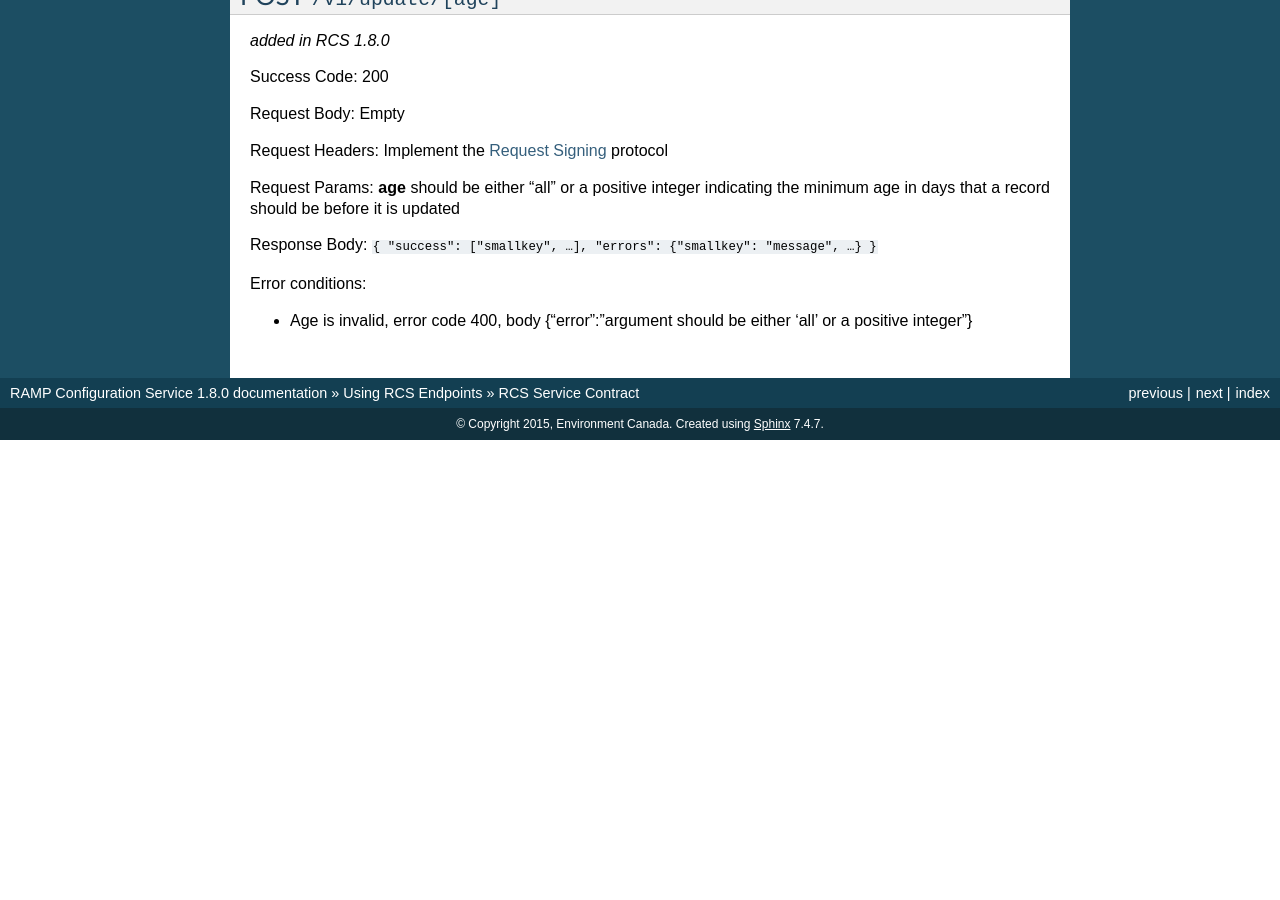
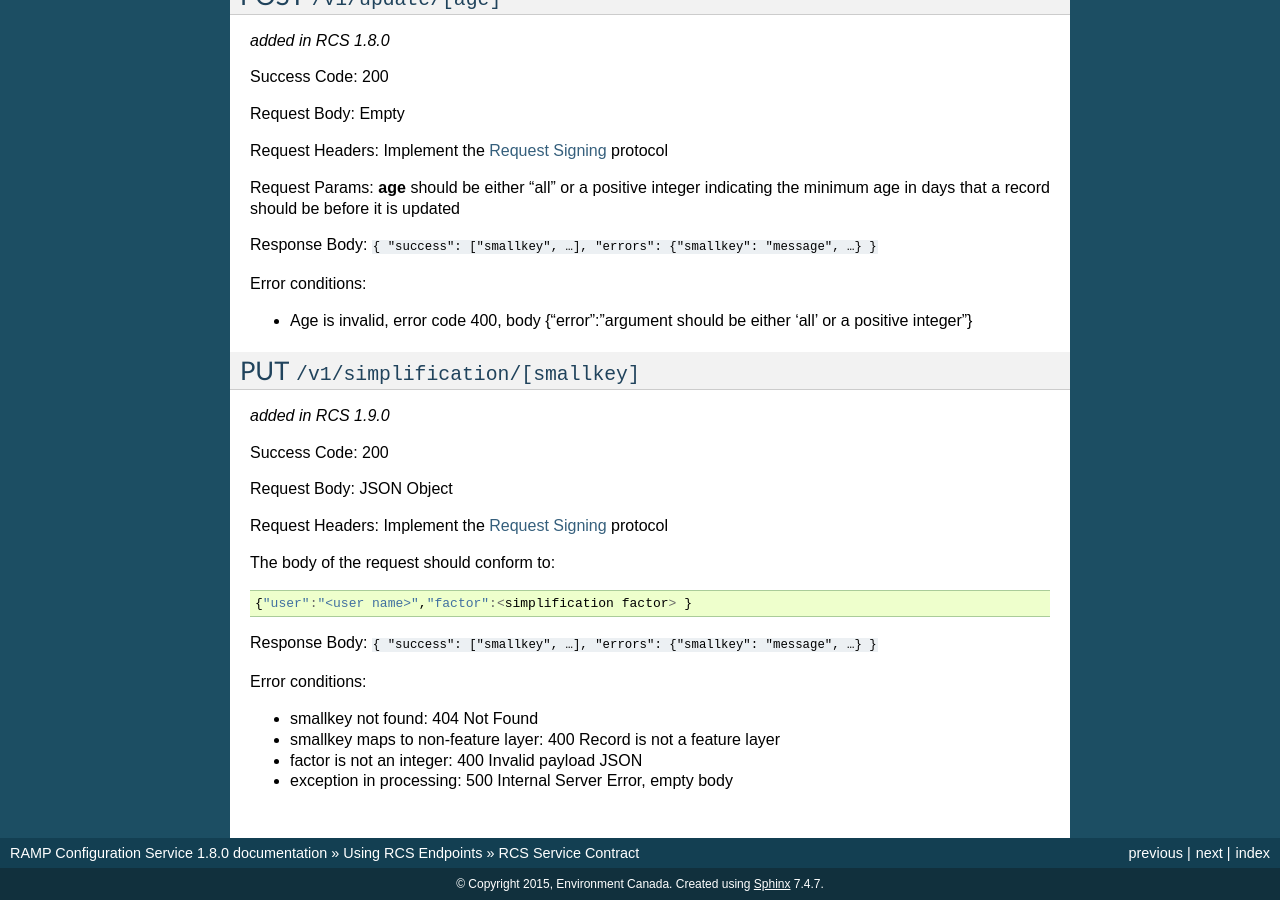
Before and after one commit to fgpv-vpgf/rcs, a Sphinx documentation site: the page built from docs/service/contract.rst, in a window 1280 px wide and 900 px high, scrolled down 3071 px. Built offline with Sphinx 7.4.7, drawn with Linux system fonts in a browser that asks for light colours; before the commit the page ends 3511 px from its top, so only the background shows below that; some of the changed text lies outside the part shown.

Commit message:
doc update

```diff
--- a/docs/service/contract.rst
+++ b/docs/service/contract.rst
@@ -188,3 +188,29 @@ Response Body: ``{ "success": ["smallkey", …], "errors": {"smallkey": "message
 Error conditions:
 
 - Age is invalid, error code 400, body {"error":"argument should be either 'all' or a positive integer"}
+
+PUT ``/v1/simplification/[smallkey]``
+-------------------------
+
+*added in RCS 1.9.0*
+
+Success Code: 200
+
+Request Body: JSON Object
+
+Request Headers: Implement the :ref:`signing` protocol
+
+The body of the request should conform to:
+
+.. code-block:: javascript
+
+    {"user":"<user name>","factor":<simplification factor> }
+
+Response Body: ``{ "success": ["smallkey", …], "errors": {"smallkey": "message", …} }``
+
+Error conditions:
+
+- smallkey not found: 404 Not Found
+- smallkey maps to non-feature layer: 400 Record is not a feature layer
+- factor is not an integer: 400 Invalid payload JSON
+- exception in processing: 500 Internal Server Error, empty body
--- a/docs/service/quickref.rst
+++ b/docs/service/quickref.rst
@@ -11,6 +11,7 @@ GET /docs/[lang]/[smallkey]{,[smallkey]}  Retrieves multiple configuration fragm
 PUT /register/[smallkey]                  Stores a configuration fragment
 DELETE /register/[smallkey]               Deletes a configuration fragment
 POST /update/[age]                        Updates all cached fragements older than [age] days
+PUT /simplification/[smallkey]            Add a geometry simplification factor to feature layer configuration fragment
 ========================================  ==================================================================
 
 The RAMP client is intended to call the GET driven endpoints for dynamically
--- a/rcs.py
+++ b/rcs.py
@@ -255,7 +255,7 @@ class Simplification(Resource):
 
         if dbdata is None:
             #smallkey/lang is not in the database
-            return '{"errors":["Record not found in database"]}',400
+            return '{"errors":["Record not found in database"]}',404
 
         elif dbdata['type'] != 'feature':
             #layer is not a feature layer
```
